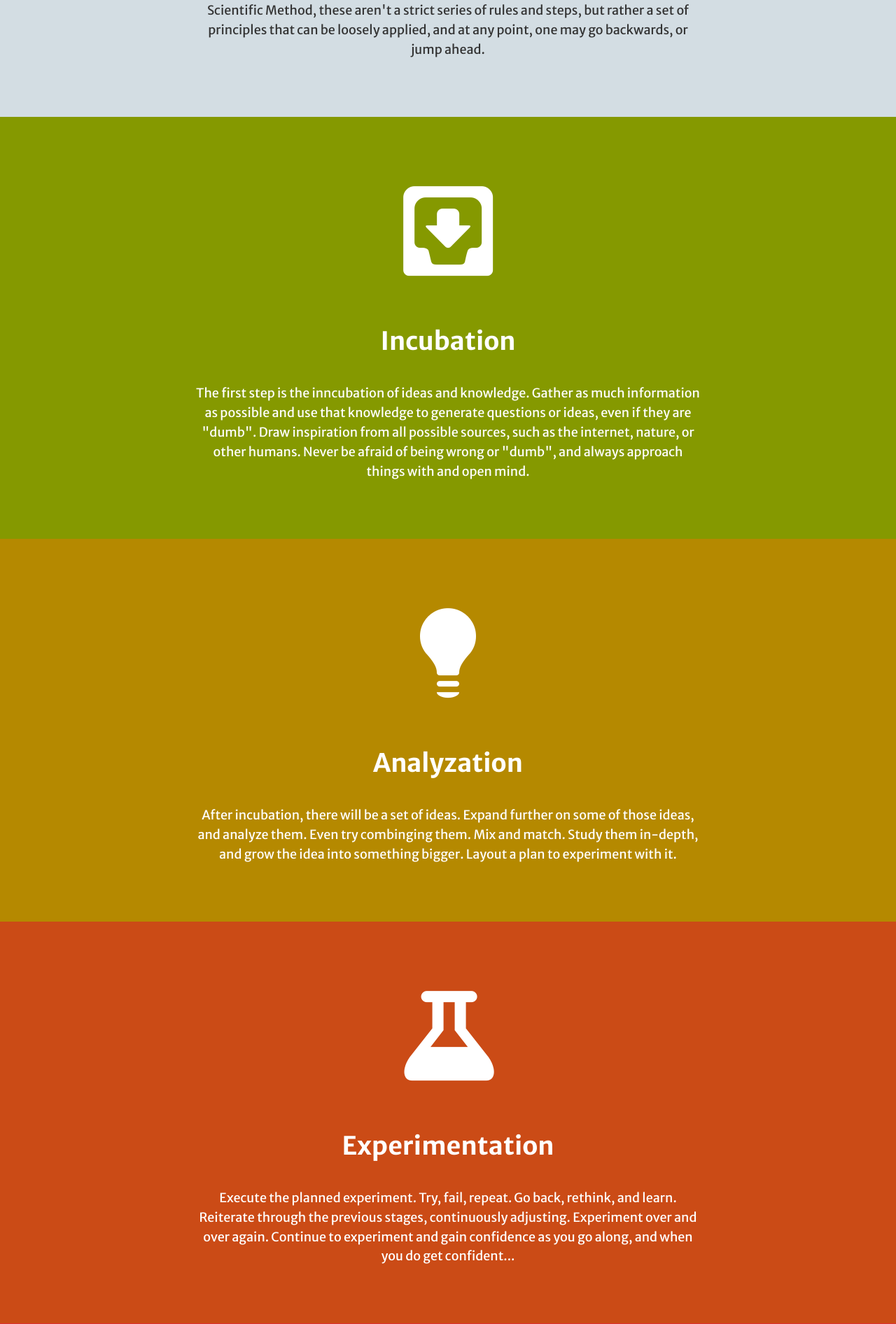
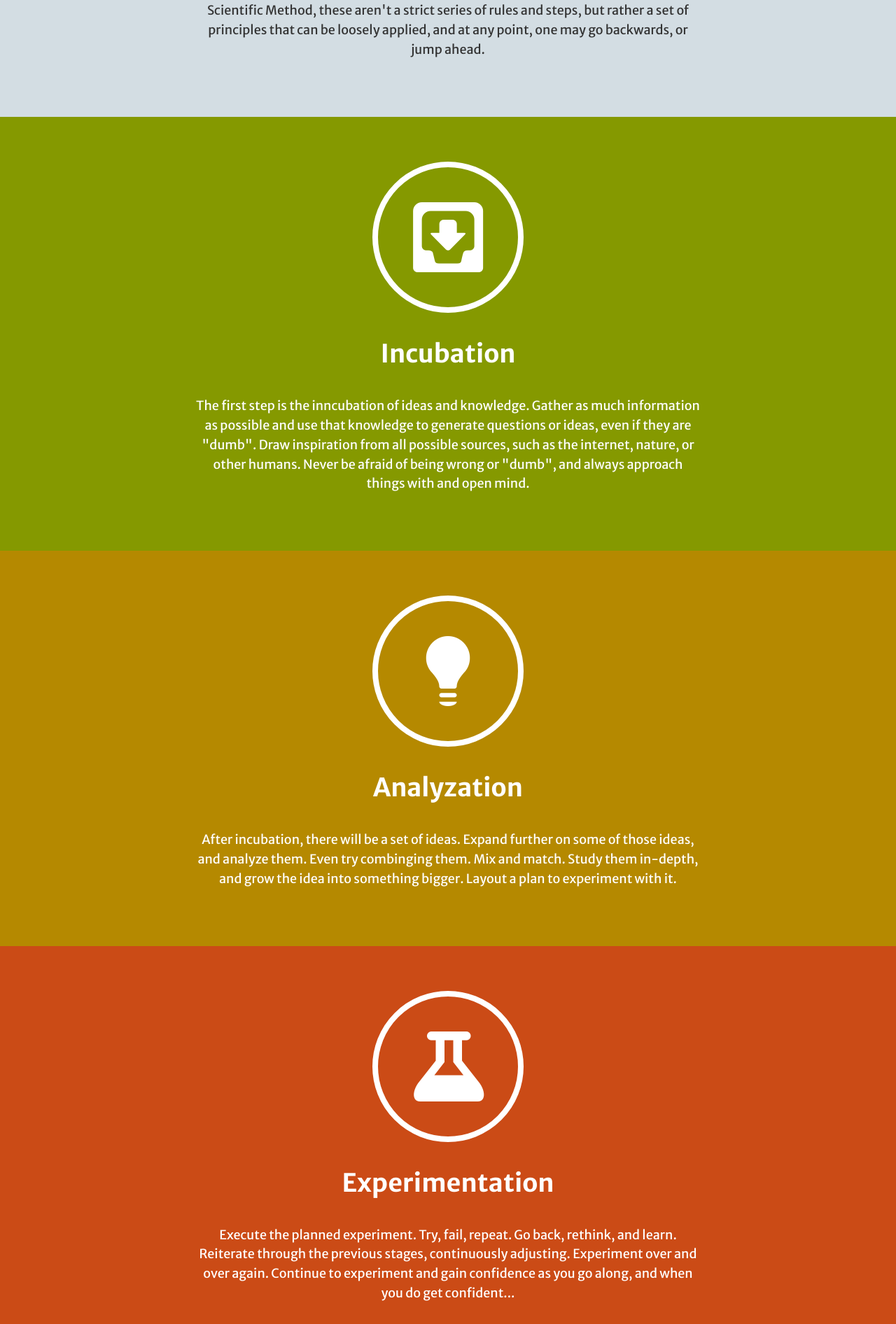
Before and after one commit to macrman/binarymac, a Django app: template binarymac/templates/creative_method.html in a window 1280 px wide. Shown: the part 338-2230 px from the top of the page at 70% size. Run offline with Django 3.2, Linux system fonts and the light colour scheme; the template is opened without the code that fills it, so the values that code supplies are empty; some libraries are stand-ins or nearby versions.

Commit message:
added border radius and borders to big icons

```diff
--- a/binarymac/static/css/style.css
+++ b/binarymac/static/css/style.css
@@ -117,10 +117,6 @@ a {
 .tdarker { color: rgba(0, 0, 0, .8); }
 .tdarkest { color: rgba(0, 0, 0, 1); }
 
-.big_icon {
-    font-size: 128px;
-    margin: 0 36px;
-}
 
 .center_wrap {
     text-align: center;
@@ -426,6 +422,14 @@ a {
     color: #333;
 }
 
+.big_icon {
+    font-size: 100px;
+    line-height: 200px;
+    width: 216px;
+    border: 8px solid #fff;
+    border-radius: 100%;
+}
+
 .big_icon, .stage_stuff {
 }
 
--- a/binarymac/templates/creative_method.html
+++ b/binarymac/templates/creative_method.html
@@ -69,9 +69,9 @@
         </div>
     </div>
 </section>
-<section class="block clearfix inner documentation">
-    <div class="inner wrap720 inner">
-        <div class="big_icon icon-document"></div>
+<section class="block clearfix documentation">
+    <div class="inner wrap720">
+        <div class="big_icon icon-document inner"></div>
         <div class="stage_stuff">
             <h1>Documentation</h1>
             <p>Document your experiences, reflect on them, and share what you've
```
